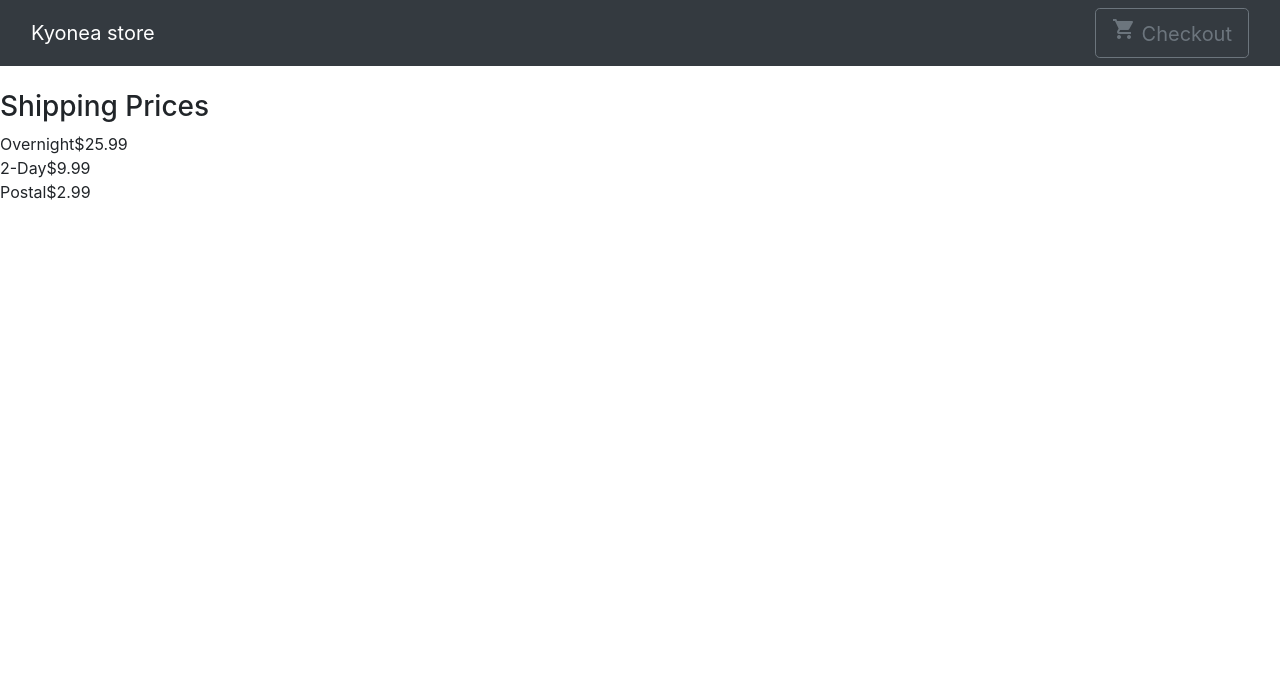
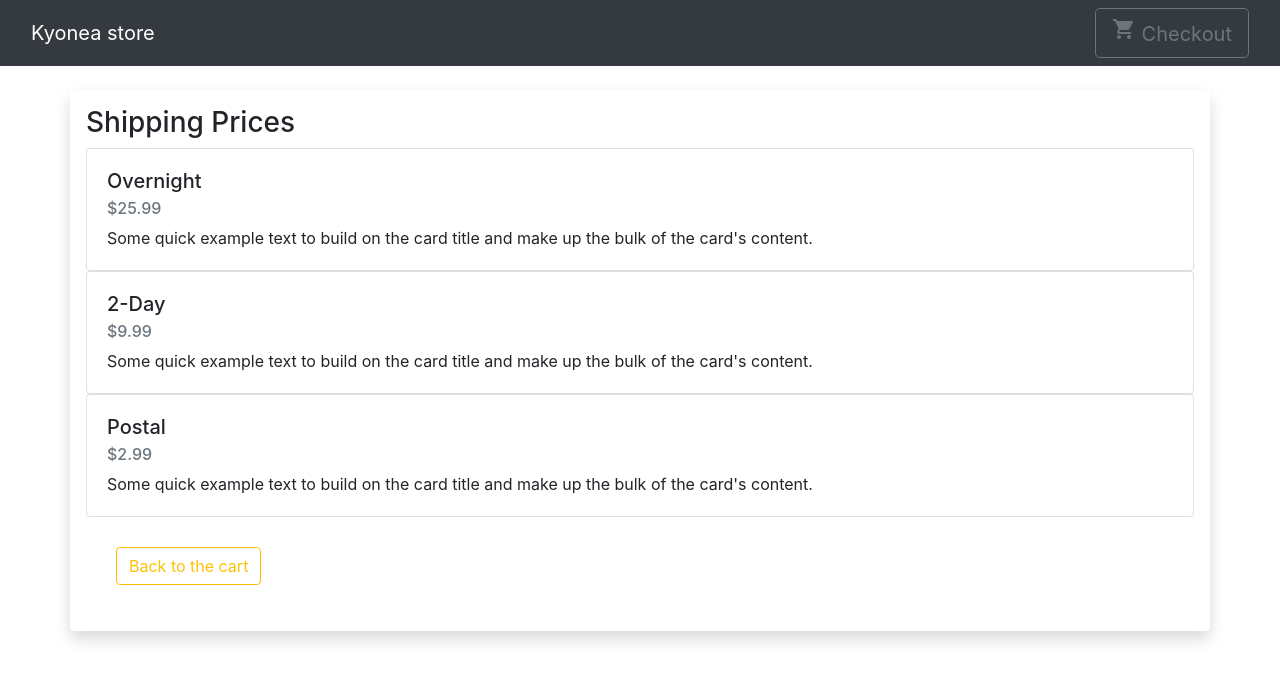
Before and after one commit to JustynaJPL/AngularTutStore, an Angular app: page /shipping in a window 1280 px wide. Shown: the top 680 px of the page. Built offline with nearby package versions, Linux system fonts and the light colour scheme.

Commit message:
final for todaj - also app done

```diff
--- a/src/app/cart.service.ts
+++ b/src/app/cart.service.ts
@@ -13,6 +13,7 @@ export class CartService {
     this.items.push(product);
   }
   getItems(){
+    console.log(this.items);
     return this.items;
   }
   clearCart(){
@@ -20,7 +21,7 @@ export class CartService {
     return this.items;
   }
   getShippingPrices(){
-    return this.http.get<{type:string, price:number}[]>("assets/shipping.json");
+    return this.http.get<{type:string, price:number , description:string}[]>("assets/shipping.json");
       //here were using http string to get data from an external file
   }
 
--- a/src/app/cart/cart.component.html
+++ b/src/app/cart/cart.component.html
@@ -1,27 +1,42 @@
+<div class="container shadow p-3 mb-5 bg-white rounded">
   <h3>Cart</h3>
   <p>
-  <a routerLink="/shipping">Shipping Prices</a>
+    <button class="btn btn-outline-secondary" routerLink="/shipping">
+      Shipping Prices
+    </button>
   </p>
   <div class="cart-item" *ngFor="let item of items">
-  <span>{{ item.name }}</span>
-  <span>{{ item.price | currency }}</span>
+    <div class="card">
+      <h5 class="card-header">{{ item.name }}</h5>
+      <div class="card-body">
+        <h5 class="card-title">{{ item.price | currency }}</h5>
+        <p class="card-text">With supporting text below as a natural lead-in to additional content.</p>
       </div>
+    </div>
+  </div>
+  <div class="" *ngIf="items.length == 0">
+    <span class="h3 noItems">
+      You have no items in the cart
+    </span>
+  </div>
+  <button class="btn btn-outline-warning inline-block backToProducts" routerLink="/">
+    Back to the product list
+  </button>
   <form [formGroup]="checkoutForm" (ngSubmit)="onSubmit()">
-
-  <div>
+    <div class="form-group">
       <label for="name">
         Name
       </label>
-    <input id="name" type="text" formControlName="name">
+      <input id="name" type="text" class="form-control" formControlName="name" placeholder="name@example.com">
     </div>
-
     <div>
       <label for="address">
         Address
       </label>
-    <input id="address" type="text" formControlName="address">
+      <input id="address" type="text" formControlName="address" class="form-control" placeholder="1st Avenue 5B">
     </div>
-
-  <button class="button btn-success" type="submit">Purchase</button>
-
+    <button class="btn btn-outline-success" type="submit">
+      Purchase
+    </button>
   </form>
+</div>
--- a/src/app/cart/cart.component.scss
+++ b/src/app/cart/cart.component.scss
@@ -0,0 +1,8 @@
+.noItems{
+	margin: 30px;
+
+}
+
+.backToProducts, .btn{
+	margin: 30px 0;
+}
--- a/src/app/cart/cart.component.ts
+++ b/src/app/cart/cart.component.ts
@@ -9,7 +9,9 @@ import {FormBuilder} from "@angular/forms";
 })
 export class CartComponent implements OnInit {
 
+
    items = this.cartService.getItems();
+
   // This code sets the items using the CartService getItems()
   // method. You defined this method when you created cart.service.ts.
 
--- a/src/app/product-details/product-details.component.html
+++ b/src/app/product-details/product-details.component.html
@@ -1,6 +1,6 @@
-<div class="container">
+<div class="container shadow p-3 mb-5 bg-white rounded">
   <h2>Product Details</h2>
-  <div *ngIf="product" class="products-cont">
+  <div *ngIf="product" class=" row">
     <div class="col-4 justify-content-center">
       <img class="img-thumbnail image-prop" [src]='product.image' alt="image">
       <!-- here there was a problem because in products.ts there was an
@@ -12,10 +12,23 @@
       <h3>{{ product.name }}</h3>
       <h4>{{ product.price | currency }}</h4>
       <p>{{ product.description }}</p>
+      <div class="col-12 align-items-end">
+        <button class="center btn btn-outline-info" (click)="addToCart(product)">
+        Buy
+      </button>
+      </div>
+
     </div>
-    <div class="col-12">
-      <button class="align-self-center btn btn-success " (click)="addToCart(product)">Buy</button>
+    <div class="row backToCart">
+      <button class="btn btn-outline-warning" routerLink = "/">
+      Continue shopping
+    </button>
+    <button class="btn btn-outline-success" routerLink="/cart">
+      Go to cart
+    </button>
     </div>
+
+
 
   </div>
 </div>
--- a/src/app/product-details/product-details.component.scss
+++ b/src/app/product-details/product-details.component.scss
@@ -21,5 +21,14 @@ h2 {
 
     button {
     	width: 150px;
+      display:inline-block;
     }
   }
+
+  .backToCart{
+    margin: 30px;
+    display:inline-block;
+    button{
+      margin: 20px;
+    }
+  }
--- a/src/app/product-list/product-list.component.html
+++ b/src/app/product-list/product-list.component.html
@@ -2,7 +2,7 @@
   <div class="row">
     <h2 class="h2 text-center fs-1">Products</h2>
   </div>
-  <div class="d-block bg-light div-product" *ngFor="let product of products">
+  <div class="d-block bg-light shadow p-3 mb-5 bg-white rounded" *ngFor="let product of products">
     <h3 class="h3 h3mine">
       <a [title]="product.name + ' details'" [routerLink]="['/products', product.id ]">
         {{product.name}}
--- a/src/app/product-list/product-list.component.scss
+++ b/src/app/product-list/product-list.component.scss
@@ -1,12 +1,5 @@
 .h2 {
   padding: 20px;
-}
-
-.div-product {
-  margin: 20px;
-  -webkit-box-shadow: 8px 8px 24px 0px rgba(66, 68, 90, 1);
-  -moz-box-shadow: 8px 8px 24px 0px rgba(66, 68, 90, 1);
-  box-shadow: 8px 8px 24px 0px rgba(66, 68, 90, 1);
 }
 
 .image-prop {
--- a/src/app/shipping/shipping.component.html
+++ b/src/app/shipping/shipping.component.html
@@ -1,6 +1,19 @@
-<h3>Shipping Prices</h3>
-
-<div class="shipping-item" *ngFor="let shipping of shippingCosts | async">
-  <span>{{ shipping.type }}</span>
-  <span>{{ shipping.price | currency }}</span>
+<div class="container shadow p-3 mb-5 bg-white rounded">
+  <h3>Shipping Prices</h3>
+  <div class="card shipping-item" *ngFor="let shipping of shippingCosts | async">
+    <div class="card-body">
+      <h5 class="card-title">
+        {{ shipping.type }}
+      </h5>
+      <h6 class="card-subtitle mb-2 text-muted">
+        {{ shipping.price | currency }}
+      </h6>
+       <p class="card-text">
+         {{shipping.description}}
+       </p>
+    </div>
+  </div>
+  <button class="btn btn-outline-warning inline-block" routerLink="/cart">
+    Back to the cart
+  </button>
 </div>
--- a/src/app/shipping/shipping.component.scss
+++ b/src/app/shipping/shipping.component.scss
@@ -0,0 +1,3 @@
+.btn{
+	margin: 30px;
+}
--- a/src/assets/shipping.json
+++ b/src/assets/shipping.json
@@ -1,14 +1,17 @@
 [
   {
     "type": "Overnight",
-    "price": 25.99
+    "price": 25.99,
+    "description": "Some quick example text to build on the card title and make up the bulk of the card's content."
   },
   {
     "type": "2-Day",
-    "price": 9.99
+    "price": 9.99,
+    "description": "Some quick example text to build on the card title and make up the bulk of the card's content."
   },
   {
     "type": "Postal",
-    "price": 2.99
+    "price": 2.99,
+    "description": "Some quick example text to build on the card title and make up the bulk of the card's content."
   }
 ]
```
Lines whose indentation alone changed are shown as unchanged.
